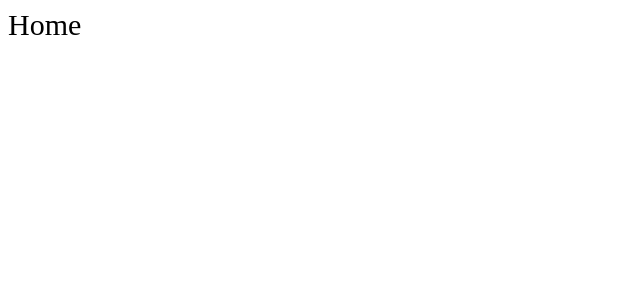
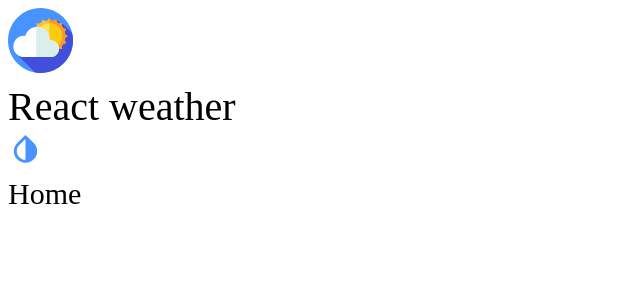
Before and after one commit to Endo-Resu/React-Weather-App, a React (Create React App) app: page / in a window 1280 px wide. Shown: the top 300 px of the page, without its empty margins (0-640 px from the left). Built offline with nearby package versions, Linux system fonts and the light colour scheme; the HTML template or start-up script is replaced by a standard one.

Commit message:
added header

```diff
--- a/src/App.tsx
+++ b/src/App.tsx
@@ -6,12 +6,14 @@ import {
 } from "react-router-dom";
 import { Home } from './pages/Home/Home';
 import { MonthStatistics } from './pages/MonthStatistics/MonthStatistics'
+import {Header} from "./shared/header/Header";
 
 
 function App() {
     return (
         <div className="App">
             <Router>
+                <Header />
                 <Routes>
                     <Route path="/" element={<Home />}/>
                     <Route path="/month-statistics" element={<MonthStatistics />}/>
--- /dev/null
+++ b/src/assets/images/icons/global/GlobalSVGSelector.tsx
@@ -0,0 +1,72 @@
+import React from "react";
+
+interface Props {
+    id: string;
+}
+
+export const GlobalSVGSelector = ({id}: Props) => {
+    switch (id) {
+        case 'header-logo':
+            return(
+                <svg
+                    width="65"
+                    height="65"
+                    viewBox="0 0 65 65"
+                    fill="none"
+                    xmlns="http://www.w3.org/2000/svg"
+                >
+                    <path
+                        d="M32.5 65C50.4493 65 65 50.4493 65 32.5C65 14.5507 50.4493 0 32.5 0C14.5507 0 0 14.5507 0 32.5C0 50.4493 14.5507 65 32.5 65Z"
+                        fill="#4793FF"
+                    />
+                    <path
+                        d="M65 32.5C65 29.8954 64.6916 27.3631 64.113 24.9358L54.3423 15.1651L53.0241 15.7211L48.3234 11.1622C48.3234 11.1622 46.5495 14.0707 44.5393 12.8754L41.3829 9.79712L41.1963 14.2822L8.78807 46.265L27.0688 64.5458C28.8351 64.843 30.6491 65 32.5 65C50.4493 65 65 50.4493 65 32.5Z"
+                        fill="#424FDD"
+                    />
+                    <path
+                        d="M58.3388 29.0023L59.7103 28.1252L58.2387 27.1841C56.6467 26.1659 56.217 24.03 57.2915 22.4755L58.2847 21.0387L56.6808 20.7601C54.8077 20.4347 53.5845 18.6126 53.9927 16.7559L54.3422 15.1659L52.6363 15.541C50.7905 15.9467 48.9765 14.7403 48.637 12.8812L48.3233 11.163L46.9922 12.1001C45.4377 13.1946 43.2843 12.7711 42.26 11.1694L41.3829 9.79797L40.4418 11.2695C39.4237 12.8615 37.2878 13.2912 35.7333 12.2167L34.2964 11.2235L34.0179 12.8275C33.6925 14.7005 31.8705 15.9237 30.0136 15.5156L28.4237 15.1661L28.7987 16.8719C29.2044 18.7177 27.998 20.5317 26.1389 20.8712L24.4207 21.1849L25.3579 22.516C26.4523 24.0705 26.0288 26.2239 24.4272 27.2482L23.0557 28.1253L24.5271 29.0664C26.1192 30.0846 26.5488 32.2204 25.4743 33.775L24.4811 35.2118L26.0851 35.4904C27.9581 35.8157 29.1813 37.6379 28.7732 39.4946L28.4237 41.0845L30.1295 40.7095C31.9753 40.3038 33.7893 41.5102 34.1288 43.3693L34.4425 45.0876L35.7736 44.1505C37.3282 43.056 39.4815 43.4795 40.5058 45.0812L41.3829 46.4526L42.324 44.9811C43.3422 43.3891 45.478 42.9594 47.0326 44.0339L48.4694 45.0271L48.748 43.4231C49.0734 41.5501 50.8955 40.3269 52.7522 40.735L54.3422 41.0845L53.9671 39.3787C53.5614 37.5329 54.7678 35.7189 56.6269 35.3794L58.3453 35.0657L57.4081 33.7346C56.3136 32.1801 56.7371 30.0265 58.3388 29.0023V29.0023Z"
+                        fill="#FDBF2D"
+                    />
+                    <path
+                        d="M57.4082 33.734L58.3451 35.0645L56.6275 35.3781C54.7676 35.7183 53.5615 37.5324 53.9678 39.3783L54.3423 41.0833L52.7529 40.7342C50.8955 40.3254 49.0738 41.5492 48.7475 43.4218L48.4695 45.0265L47.0323 44.0324C45.4784 42.9584 43.3418 43.3875 42.3237 44.9795L41.3829 46.4522V9.797L42.2602 11.1681C43.2847 12.7702 45.4378 13.1943 46.9917 12.0987L48.3235 11.1617L48.637 12.8807C48.976 14.7393 50.7902 15.9453 52.6361 15.5404L54.3423 15.1646L53.9932 16.7553C53.5844 18.6114 54.8082 20.4344 56.6808 20.7594L58.2842 21.0374L57.2914 22.4745C56.2174 24.0297 56.6465 26.1651 58.2385 27.1832L59.7099 28.1239L58.3388 29.0012C56.7366 30.0257 56.3139 32.1788 57.4082 33.734Z"
+                        fill="#FD9827"
+                    />
+                    <path
+                        d="M41.383 40.9705C48.4777 40.9705 54.2291 35.2191 54.2291 28.1243C54.2291 21.0296 48.4777 15.2782 41.383 15.2782C34.2883 15.2782 28.5368 21.0296 28.5368 28.1243C28.5368 35.2191 34.2883 40.9705 41.383 40.9705Z"
+                        fill="#FFE05F"
+                    />
+                    <path
+                        d="M54.2293 28.1239C54.2293 35.2193 48.4771 40.9703 41.3829 40.9703V15.2788C48.4771 15.2788 54.2293 21.0298 54.2293 28.1239V28.1239Z"
+                        fill="#F9CB0D"
+                    />
+                    <path
+                        d="M42.5274 32.242C42.1958 32.242 41.8694 32.2633 41.5478 32.3006C41.5794 31.9404 41.5966 31.5761 41.5966 31.2077C41.5966 24.3886 36.0687 18.8606 29.2495 18.8606C23.5703 18.8606 18.7873 22.6953 17.3468 27.9164C16.8894 27.8562 16.4229 27.8248 15.9491 27.8248C10.0886 27.8248 5.33776 32.5756 5.33776 38.4361C5.33776 44.2967 10.0886 49.0475 15.9491 49.0475H42.5274C47.1682 49.0475 50.9302 45.2854 50.9302 40.6447C50.9302 36.004 47.1682 32.242 42.5274 32.242V32.242Z"
+                        fill="white"
+                    />
+                    <path
+                        d="M50.9302 40.6436C50.9302 45.2846 47.1683 49.0467 42.5272 49.0467H28.134V18.9098C28.5015 18.876 28.8735 18.8596 29.2498 18.8596C36.0691 18.8596 41.5969 24.3874 41.5969 31.2067C41.5969 31.5754 41.5795 31.9396 41.5477 32.2996C41.8696 32.2626 42.1956 32.2407 42.5272 32.2407C47.1683 32.2407 50.9302 36.0036 50.9302 40.6436V40.6436Z"
+                        fill="#DAEFEC"
+                    />
+                </svg>
+            );
+
+        case 'change-theme':
+            return (
+                <svg
+                    width="35"
+                    height="35"
+                    viewBox="0 0 35 35"
+                    fill="none"
+                    xmlns="http://www.w3.org/2000/svg"
+                >
+                    <path
+                        d="M17.5 7.01454V27.7083C12.673 27.7083 8.75004 23.8729 8.75004 19.1479C8.75004 16.8729 9.65421 14.7291 11.3021 13.1104L17.5 7.01454ZM17.5 2.91663L9.26046 11.025C7.14587 13.1104 5.83337 15.9833 5.83337 19.1479C5.83337 25.4916 11.0542 30.625 17.5 30.625C23.9459 30.625 29.1667 25.4916 29.1667 19.1479C29.1667 15.9833 27.8542 13.1104 25.7396 11.025L17.5 2.91663Z"
+                        fill="#4793FF"
+                    />
+                </svg>
+            );
+
+        default:
+            return null
+    }
+};
--- /dev/null
+++ b/src/shared/header/Header.module.scss
@@ -0,0 +1,3 @@
+.header {
+  font-size: 40px;
+}
--- /dev/null
+++ b/src/shared/header/Header.tsx
@@ -0,0 +1,25 @@
+import React from "react";
+import s from './Header.module.scss'
+import {GlobalSVGSelector} from "../../assets/images/icons/global/GlobalSVGSelector";
+
+interface Props {
+
+}
+
+export const Header = (props: Props) => {
+    return (
+        <header className={s.header}>
+            <div className={s.wrapper}>
+                <div className={s.logo}>
+                    <GlobalSVGSelector id="header-logo"/>
+                </div>
+                <div className={s.title}>React weather</div>
+            </div>
+            <div className={s.wrapper}>
+                <div className={s.change__theme}>
+                    <GlobalSVGSelector id="change-theme"/>
+                </div>
+            </div>
+        </header>
+    )
+}
```
